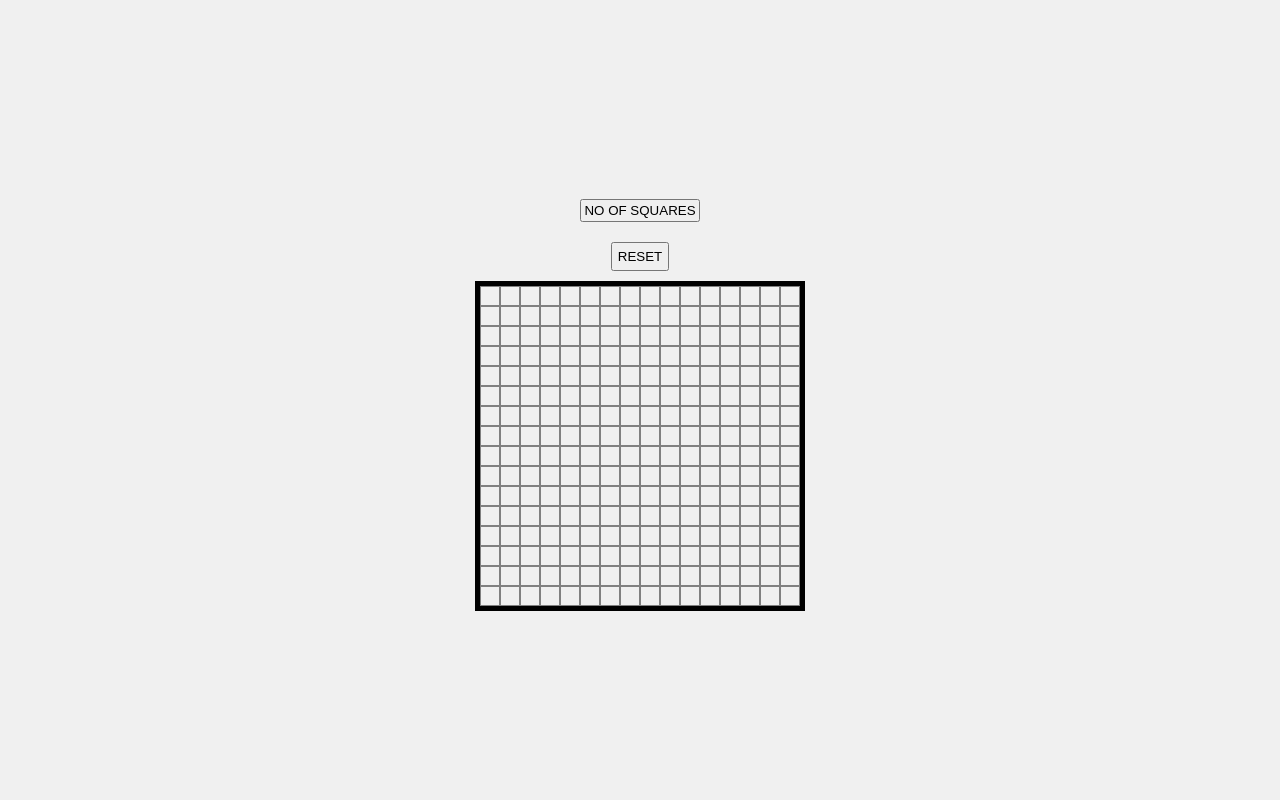
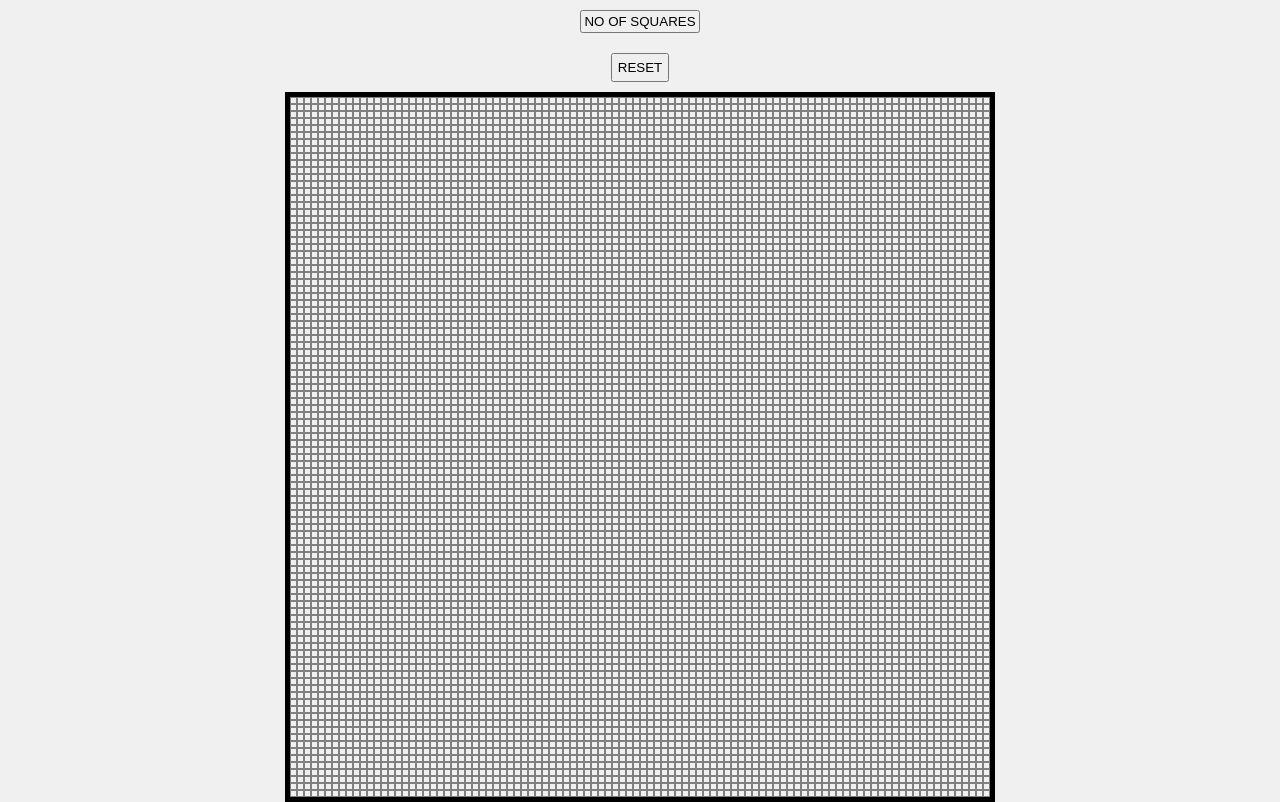
Before and after one commit to bsamy1/etch-a-sketch, a plain HTML site: page index.html in a window 1280 px wide. Drawn offline with Linux system fonts and the light colour scheme.

Commit message:
Implimented a grid box that's 100 x 100 (max)

```diff
--- a/script.js
+++ b/script.js
@@ -12,7 +12,7 @@ function makeDivs(numDivs) {
   }
 }
 
-makeDivs(256);
+makeDivs(10000);
 
 const boxes = document.querySelectorAll('.boxes')
 
@@ -28,3 +28,10 @@ const reset_btn = document.querySelector('.reset-button');
 reset_btn.addEventListener('click', () => {
   window.location.reload();
 });
+
+const square_prompt = document.querySelector('.no-of-squares-btn');
+
+square_prompt.addEventListener('click', () => {
+  let squares = prompt("How many grids per side would you like?");
+  console.log("User selected " + squares);
+});
--- a/style.css
+++ b/style.css
@@ -4,10 +4,15 @@ body , html{
     height: 100%;
 }
 
+/* *, *::before, *::after {
+  box-sizing: border-box;
+} */
+
 .root-container {
     display: flex;
     justify-content: center;
     flex-direction: column;
+    /* flex-wrap: wrap; */
     align-items: center;
     min-height: 100vh;
     background-color: #f0f0f0;
@@ -26,16 +31,16 @@ body , html{
 #container {
   display: flex;
   flex-wrap: wrap;
-  /* justify-content: center; */
+  justify-content: center;
   /* align-items: center; */
   /* flex: 1 1 1; */
-  width: 320px;
-  height: 320px;
+  width: 700px;
+  height: 700px;
   border: 5px solid black;
 }
 
 #container>div {
-  width: 18px;
-  height: 18px;
-  border: 1px solid gray;
+  width: 5px;
+  height: 5px;
+  border: 0.5px solid gray;
 }
```
